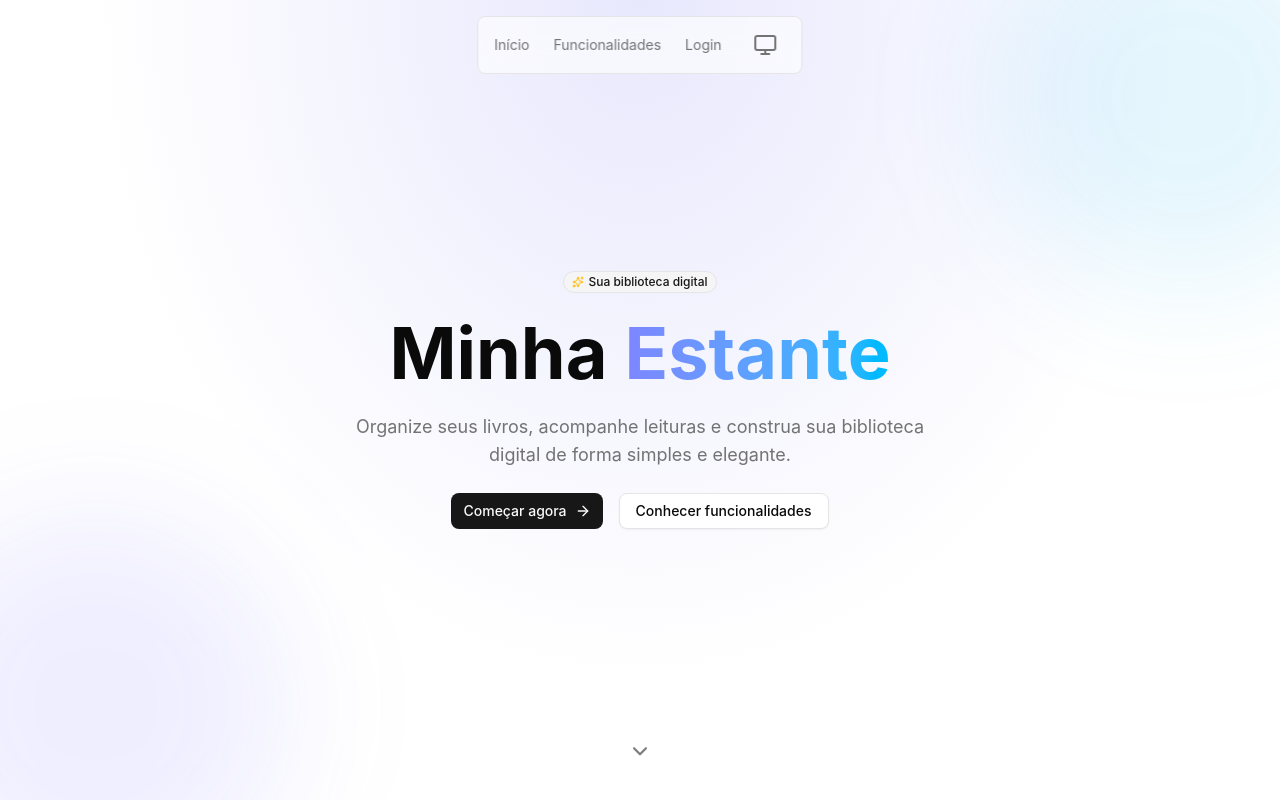
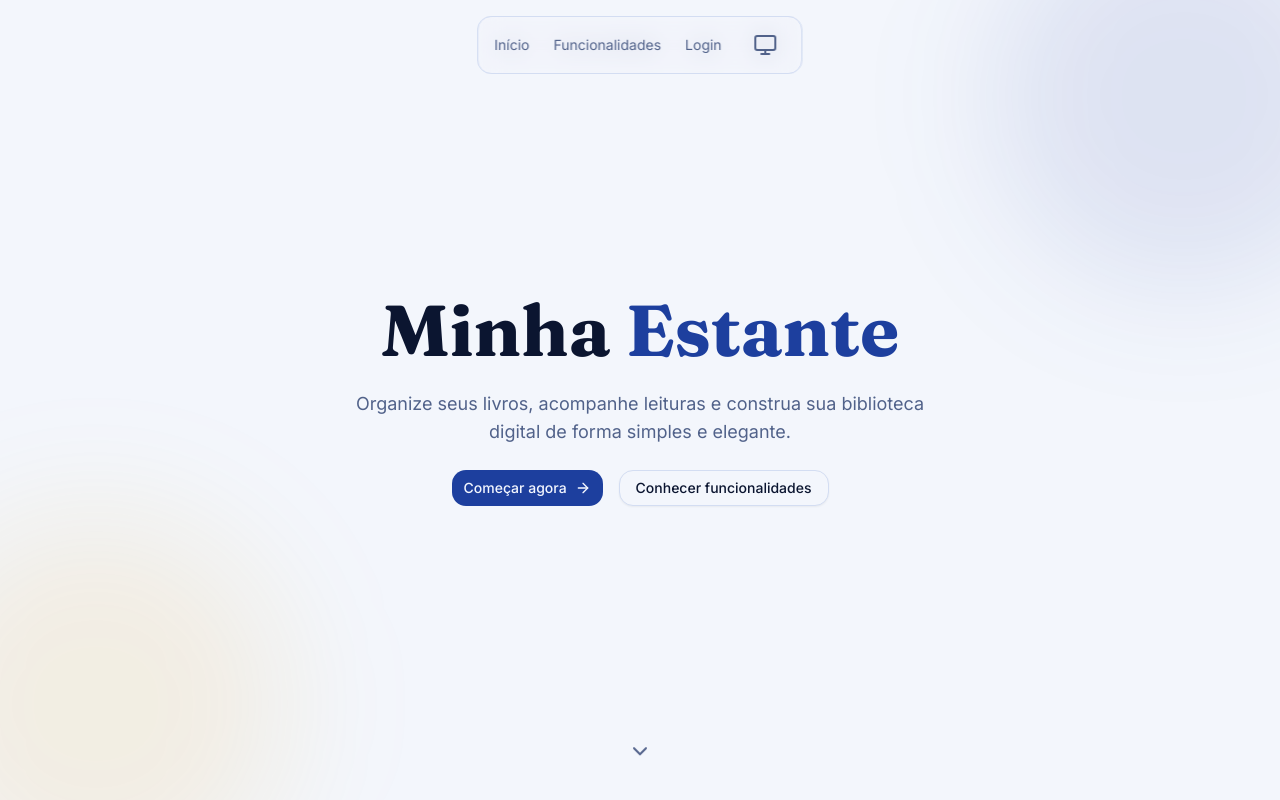
Before and after one commit to vinny7x/minha-estante, a Next.js app: page / in a window 1280 px wide. Shown: the top 800 px of the page. Built offline with nearby package versions, Linux system fonts and the light colour scheme.

Commit message:
:sparkles: feat: aplica tema "Noite Estrelada" com tokens semânticos

```diff
--- a/src/app/globals.css
+++ b/src/app/globals.css
@@ -6,6 +6,8 @@
 @custom-variant dark (&:is(.dark *));
 
 @theme inline {
+    --font-sans: var(--font-inter);
+    --font-display: var(--font-fraunces);
     --radius-sm: calc(var(--radius) - 4px);
     --radius-md: calc(var(--radius) - 2px);
     --radius-lg: var(--radius);
@@ -28,6 +30,8 @@
     --color-accent: var(--accent);
     --color-accent-foreground: var(--accent-foreground);
     --color-destructive: var(--destructive);
+    --color-success: var(--success);
+    --color-warning: var(--warning);
     --color-border: var(--border);
     --color-input: var(--input);
     --color-ring: var(--ring);
@@ -47,72 +51,76 @@
 }
 
 :root {
-    --radius: 0.625rem;
-    --background: oklch(1 0 0);
-    --foreground: oklch(0.145 0 0);
-    --card: oklch(1 0 0);
-    --card-foreground: oklch(0.145 0 0);
-    --popover: oklch(1 0 0);
-    --popover-foreground: oklch(0.145 0 0);
-    --primary: oklch(0.205 0 0);
-    --primary-foreground: oklch(0.985 0 0);
-    --secondary: oklch(0.97 0 0);
-    --secondary-foreground: oklch(0.205 0 0);
-    --muted: oklch(0.97 0 0);
-    --muted-foreground: oklch(0.556 0 0);
-    --accent: oklch(0.97 0 0);
-    --accent-foreground: oklch(0.205 0 0);
-    --destructive: oklch(0.577 0.245 27.325);
-    --border: oklch(0.922 0 0);
-    --input: oklch(0.922 0 0);
-    --ring: oklch(0.708 0 0);
-    --chart-1: oklch(0.646 0.222 41.116);
-    --chart-2: oklch(0.6 0.118 184.704);
-    --chart-3: oklch(0.398 0.07 227.392);
-    --chart-4: oklch(0.828 0.189 84.429);
-    --chart-5: oklch(0.769 0.188 70.08);
-    --sidebar: oklch(0.985 0 0);
-    --sidebar-foreground: oklch(0.145 0 0);
-    --sidebar-primary: oklch(0.205 0 0);
-    --sidebar-primary-foreground: oklch(0.985 0 0);
-    --sidebar-accent: oklch(0.97 0 0);
-    --sidebar-accent-foreground: oklch(0.205 0 0);
-    --sidebar-border: oklch(0.922 0 0);
-    --sidebar-ring: oklch(0.708 0 0);
+    --radius: 1rem;
+    --background: #f3f6fc;
+    --foreground: #0b1530;
+    --card: #ffffff;
+    --card-foreground: #0b1530;
+    --popover: #ffffff;
+    --popover-foreground: #0b1530;
+    --primary: #1d3f9e;
+    --primary-foreground: #f4f7ff;
+    --secondary: #e3eaf8;
+    --secondary-foreground: #0b1530;
+    --muted: #e3eaf8;
+    --muted-foreground: #51628a;
+    --accent: #e8a90c;
+    --accent-foreground: #1f1605;
+    --destructive: #ef4444;
+    --success: #22c55e;
+    --warning: #f59e0b;
+    --border: #d3ddf2;
+    --input: #d3ddf2;
+    --ring: #1d3f9e;
+    --chart-1: #1d3f9e;
+    --chart-2: #e8a90c;
+    --chart-3: #22c55e;
+    --chart-4: #3fc1d9;
+    --chart-5: #f6c945;
+    --sidebar: #ffffff;
+    --sidebar-foreground: #0b1530;
+    --sidebar-primary: #1d3f9e;
+    --sidebar-primary-foreground: #f4f7ff;
+    --sidebar-accent: #e3eaf8;
+    --sidebar-accent-foreground: #0b1530;
+    --sidebar-border: #d3ddf2;
+    --sidebar-ring: #1d3f9e;
 }
 
 .dark {
-    --background: oklch(0.145 0 0);
-    --foreground: oklch(0.985 0 0);
-    --card: oklch(0.205 0 0);
-    --card-foreground: oklch(0.985 0 0);
-    --popover: oklch(0.205 0 0);
-    --popover-foreground: oklch(0.985 0 0);
-    --primary: oklch(0.922 0 0);
-    --primary-foreground: oklch(0.205 0 0);
-    --secondary: oklch(0.269 0 0);
-    --secondary-foreground: oklch(0.985 0 0);
-    --muted: oklch(0.269 0 0);
-    --muted-foreground: oklch(0.708 0 0);
-    --accent: oklch(0.269 0 0);
-    --accent-foreground: oklch(0.985 0 0);
-    --destructive: oklch(0.704 0.191 22.216);
-    --border: oklch(1 0 0 / 10%);
-    --input: oklch(1 0 0 / 15%);
-    --ring: oklch(0.556 0 0);
-    --chart-1: oklch(0.488 0.243 264.376);
-    --chart-2: oklch(0.696 0.17 162.48);
-    --chart-3: oklch(0.769 0.188 70.08);
-    --chart-4: oklch(0.627 0.265 303.9);
-    --chart-5: oklch(0.645 0.246 16.439);
-    --sidebar: oklch(0.205 0 0);
-    --sidebar-foreground: oklch(0.985 0 0);
-    --sidebar-primary: oklch(0.488 0.243 264.376);
-    --sidebar-primary-foreground: oklch(0.985 0 0);
-    --sidebar-accent: oklch(0.269 0 0);
-    --sidebar-accent-foreground: oklch(0.985 0 0);
-    --sidebar-border: oklch(1 0 0 / 10%);
-    --sidebar-ring: oklch(0.556 0 0);
+    --background: #060b1f;
+    --foreground: #eaf0ff;
+    --card: #0d1736;
+    --card-foreground: #eaf0ff;
+    --popover: #0d1736;
+    --popover-foreground: #eaf0ff;
+    --primary: #f6c945;
+    --primary-foreground: #1a1400;
+    --secondary: #15214a;
+    --secondary-foreground: #eaf0ff;
+    --muted: #15214a;
+    --muted-foreground: #9db2e6;
+    --accent: #3fc1d9;
+    --accent-foreground: #0a1026;
+    --destructive: #f87171;
+    --success: #34d399;
+    --warning: #fbbf24;
+    --border: #1f3070;
+    --input: #1f3070;
+    --ring: #f6c945;
+    --chart-1: #f6c945;
+    --chart-2: #3fc1d9;
+    --chart-3: #34d399;
+    --chart-4: #9db2e6;
+    --chart-5: #e8a90c;
+    --sidebar: #0d1736;
+    --sidebar-foreground: #eaf0ff;
+    --sidebar-primary: #f6c945;
+    --sidebar-primary-foreground: #1a1400;
+    --sidebar-accent: #15214a;
+    --sidebar-accent-foreground: #eaf0ff;
+    --sidebar-border: #1f3070;
+    --sidebar-ring: #f6c945;
 }
 
 @layer base {
@@ -120,6 +128,17 @@
     @apply border-border outline-ring/50;
     }
   body {
-    @apply bg-background text-foreground;
+    @apply bg-background text-foreground font-sans;
     }
+  h1,
+  h2,
+  h3 {
+    @apply font-display;
+  }
 }
+
+@layer utilities {
+  .font-display {
+    font-family: var(--font-fraunces), serif;
+  }
+}
--- a/src/app/layout.tsx
+++ b/src/app/layout.tsx
@@ -1,18 +1,22 @@
 import type { Metadata } from "next";
-import { Geist, Geist_Mono } from "next/font/google";
+import { Fraunces, Inter } from "next/font/google";
 import { ToastContainer } from 'react-toastify';
 
 import "./globals.css";
 import { Providers } from "./provider";
 import { ThemeProvider } from "@/providers/theme-provider";
-const geistSans = Geist({
-  variable: "--font-geist-sans",
+import { NavBar } from "@/components/NavBar";
+
+const inter = Inter({
+  variable: "--font-inter",
   subsets: ["latin"],
+  display: "swap",
 });
 
-const geistMono = Geist_Mono({
-  variable: "--font-geist-mono",
+const fraunces = Fraunces({
+  variable: "--font-fraunces",
   subsets: ["latin"],
+  display: "swap",
 });
 
 export const metadata: Metadata = {
@@ -24,18 +28,16 @@ export default function RootLayout({
 }: Readonly<{
   children: React.ReactNode;
 }>) {
+
   return (
-    <html lang="pt-br" className="scroll-smooth">
-      <body
-        className={`
-    ${geistSans.variable}
-    ${geistMono.variable}
-    antialiased
-  `}
-      >
+    <html lang="pt-br" className={`scroll-smooth ${inter.variable} ${fraunces.variable}`} suppressHydrationWarning>
+      <body className="antialiased font-sans">
         <ThemeProvider>
           <Providers>
-            {children}
+            <NavBar />
+            <main>
+              {children}
+            </main>
           </Providers>
         </ThemeProvider>
         <ToastContainer
--- a/src/app/login/page.tsx
+++ b/src/app/login/page.tsx
@@ -1,15 +1,27 @@
 'use client';
 
-import { Card } from "@/components/ui/card";
-import clsx from "clsx";
-import { signIn, useSession } from "@/lib/auth/auth-client";
+import { Badge } from "@/components/ui/badge";
+import { Button } from "@/components/ui/button";
+import { authClient, signIn, useSession } from "@/lib/auth/auth-client";
+import { ArrowLeft, Loader2, LogIn } from "lucide-react";
+import Link from "next/link";
 import { useRouter } from "next/navigation";
-import { useEffect } from "react";
+import { useEffect, useMemo, useState } from "react";
 import { FaDiscord } from "react-icons/fa6";
 
 export default function LoginPage() {
     const { data: session } = useSession();
     const router = useRouter();
+    const [isLoading, setIsLoading] = useState(false);
+
+    const lastLoginMethod = useMemo(() => {
+        try {
+            return authClient.getLastUsedLoginMethod?.();
+        } catch {
+            return null;
+        }
+    }, []);
+
     useEffect(() => {
         if (session?.user) {
             router.push("/library");
@@ -17,19 +29,67 @@ export default function LoginPage() {
     }, [session, router]);
 
     function handleDiscordLogin() {
+        setIsLoading(true);
         signIn.social({ provider: "discord" });
     }
 
-        return (
-            <div className="min-h-screen flex flex-col items-center justify-center">
-                <h1 className="text-5xl font-bold mb-2">Faça Login</h1>
-                <Card className="p-4">
-                    <button className={clsx(
-                        'px-4 py-2',
-                        'flex gap-2 text-white bg-blue-300',
-                        'cursor-pointer'
-                    )} onClick={() => handleDiscordLogin()}><FaDiscord size={24} /> Login com Discord</button>
-                </Card>
+    const isLastUsed = lastLoginMethod === "discord";
+
+    return (
+        <section className="relative flex min-h-screen flex-col items-center justify-center overflow-hidden bg-background px-6 py-16 text-foreground">
+            <div className="pointer-events-none absolute inset-0 bg-[radial-gradient(ellipse_at_top,hsl(var(--primary)/0.12),transparent_60%)]" />
+            <div className="pointer-events-none absolute -top-24 -right-24 h-96 w-96 rounded-full bg-primary/10 blur-3xl" />
+            <div className="pointer-events-none absolute -bottom-24 -left-24 h-96 w-96 rounded-full bg-accent/10 blur-3xl" />
+
+            <div className="relative z-10 flex w-full max-w-md flex-col items-center gap-8 text-center">
+                <Badge
+                    variant="secondary"
+                    className="border-border bg-secondary text-secondary-foreground"
+                >
+                    <LogIn className="text-accent" />
+                    Acesso à sua estante
+                </Badge>
+
+                <div className="flex flex-col gap-4">
+                    <h1 className="text-4xl font-bold md:text-5xl">
+                        Faça{" "}
+                        <span className="text-primary">
+                            login
+                        </span>
+                    </h1>
+                    <p className="max-w-md text-lg text-muted-foreground">
+                        Entre com sua conta para organizar suas leituras, seguir seu progresso e manter sua biblioteca sempre atualizada.
+                    </p>
+                </div>
+
+                <div className="relative w-full">
+                    <Button
+                        size="lg"
+                        disabled={isLoading}
+                        onClick={handleDiscordLogin}
+                        className="group relative w-full gap-3 bg-primary text-primary-foreground transition-all hover:opacity-90 disabled:opacity-70 disabled:hover:opacity-70"
+                    >
+                        {isLoading ? (
+                            <Loader2 className="h-5 w-5 animate-spin" />
+                        ) : (
+                            <FaDiscord className="h-5 w-5" />
+                        )}
+                        {isLoading ? "Entrando..." : "Continuar com Discord"}
+                    </Button>
+                    {isLastUsed && !isLoading && (
+                        <span className="absolute -top-2.5 right-4 rounded-full bg-success px-2 py-0.5 text-xs font-medium text-primary-foreground shadow-lg">
+                            Último login
+                        </span>
+                    )}
+                </div>
+
+                <Button asChild variant="ghost" className="gap-2 text-muted-foreground hover:text-foreground">
+                    <Link href="/">
+                        <ArrowLeft className="h-4 w-4" />
+                        Voltar para o início
+                    </Link>
+                </Button>
             </div>
-        );
-    }
+        </section>
+    );
+}
--- a/src/components/HeroSection/index.tsx
+++ b/src/components/HeroSection/index.tsx
@@ -1,6 +1,5 @@
-import { ArrowRight, ChevronDown, Sparkles } from "lucide-react";
+import { ArrowRight, ChevronDown } from "lucide-react";
 import Link from "next/link";
-import { Badge } from "@/components/ui/badge";
 import { Button } from "@/components/ui/button";
 
 export function HeroSection() {
@@ -9,22 +8,15 @@ export function HeroSection() {
             id="home"
             className="relative flex min-h-screen flex-col items-center justify-center overflow-hidden bg-background px-6 text-center text-foreground"
         >
-            <div className="pointer-events-none absolute inset-0 bg-[radial-gradient(ellipse_at_top,rgba(99,102,241,0.15),transparent_60%)]" />
-            <div className="pointer-events-none absolute -top-24 -right-24 h-96 w-96 rounded-full bg-sky-500/10 blur-3xl" />
-            <div className="pointer-events-none absolute -bottom-24 -left-24 h-96 w-96 rounded-full bg-indigo-500/10 blur-3xl" />
+            <div className="pointer-events-none absolute inset-0 bg-[radial-gradient(ellipse_at_top,hsl(var(--primary)/0.12),transparent_60%)]" />
+            <div className="pointer-events-none absolute -top-24 -right-24 h-96 w-96 rounded-full bg-primary/10 blur-3xl" />
+            <div className="pointer-events-none absolute -bottom-24 -left-24 h-96 w-96 rounded-full bg-accent/10 blur-3xl" />
 
             <div className="relative flex max-w-3xl flex-col items-center gap-6">
-                <Badge
-                    variant="secondary"
-                    className="border-border bg-secondary text-secondary-foreground"
-                >
-                    <Sparkles className="text-amber-400" />
-                    Sua biblioteca digital
-                </Badge>
 
                 <h1 className="text-5xl font-bold md:text-7xl">
                     Minha{" "}
-                    <span className="bg-linear-to-r from-indigo-400 to-sky-400 bg-clip-text text-transparent">
+                    <span className="text-primary">
                         Estante
                     </span>
                 </h1>
--- a/src/components/ProfileEditModal/index.tsx
+++ b/src/components/ProfileEditModal/index.tsx
@@ -58,7 +58,7 @@ export function ProfileEditModal({
                     }}
                     className="flex flex-col gap-4 mt-2"
                 >
-                    <label className="text-gray-500 text-sm" htmlFor="username">
+                    <label className="text-muted-foreground text-sm" htmlFor="username">
                         Nome de usuário:
                     </label>
 
@@ -69,7 +69,7 @@ export function ProfileEditModal({
                         placeholder="Username"
                     />
 
-                    <label className="text-gray-500 text-sm" htmlFor="realname">
+                    <label className="text-muted-foreground text-sm" htmlFor="realname">
                         Seu nome real:
                     </label>
 
@@ -80,7 +80,7 @@ export function ProfileEditModal({
                         placeholder="Nome real"
                     />
 
-                    <label className="text-gray-500 text-sm" htmlFor="bio">
+                    <label className="text-muted-foreground text-sm" htmlFor="bio">
                         Sua biografia:
                     </label>
 
```
Also changed, not shown: src/app/not-found.tsx (+4 -4 lines), src/components/ProfileCard/index.tsx (+53 -73 lines).
